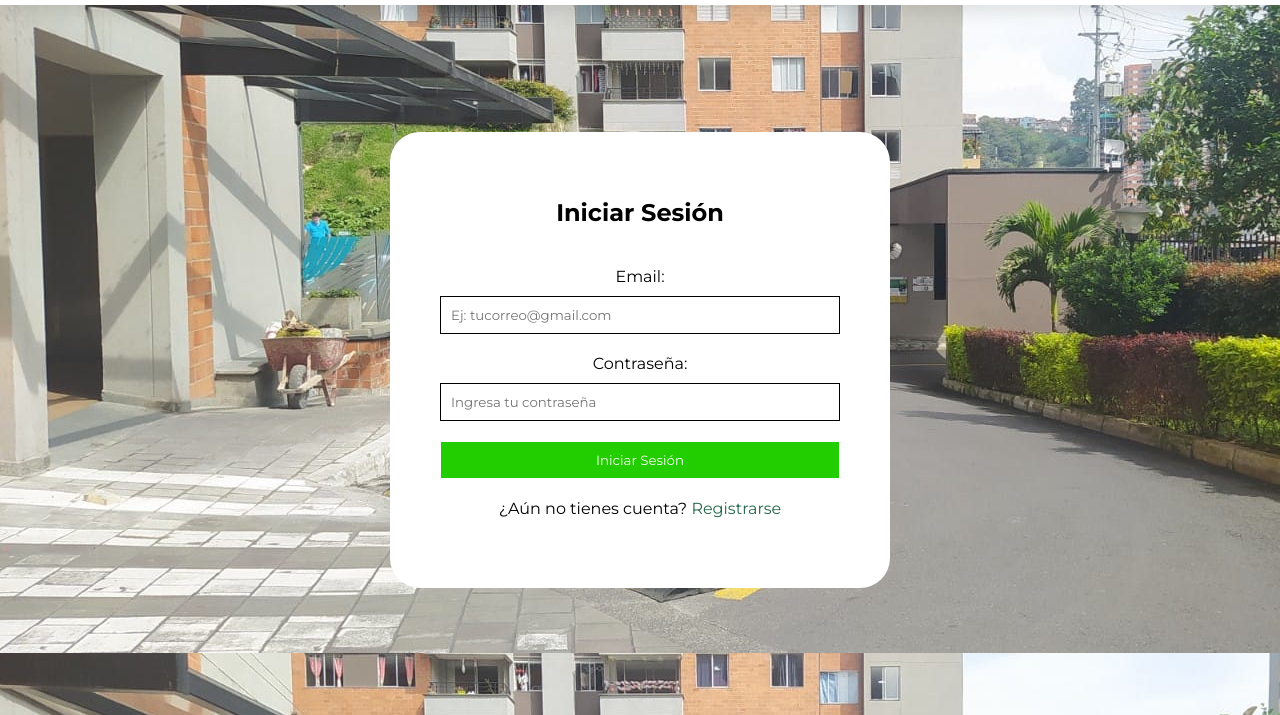
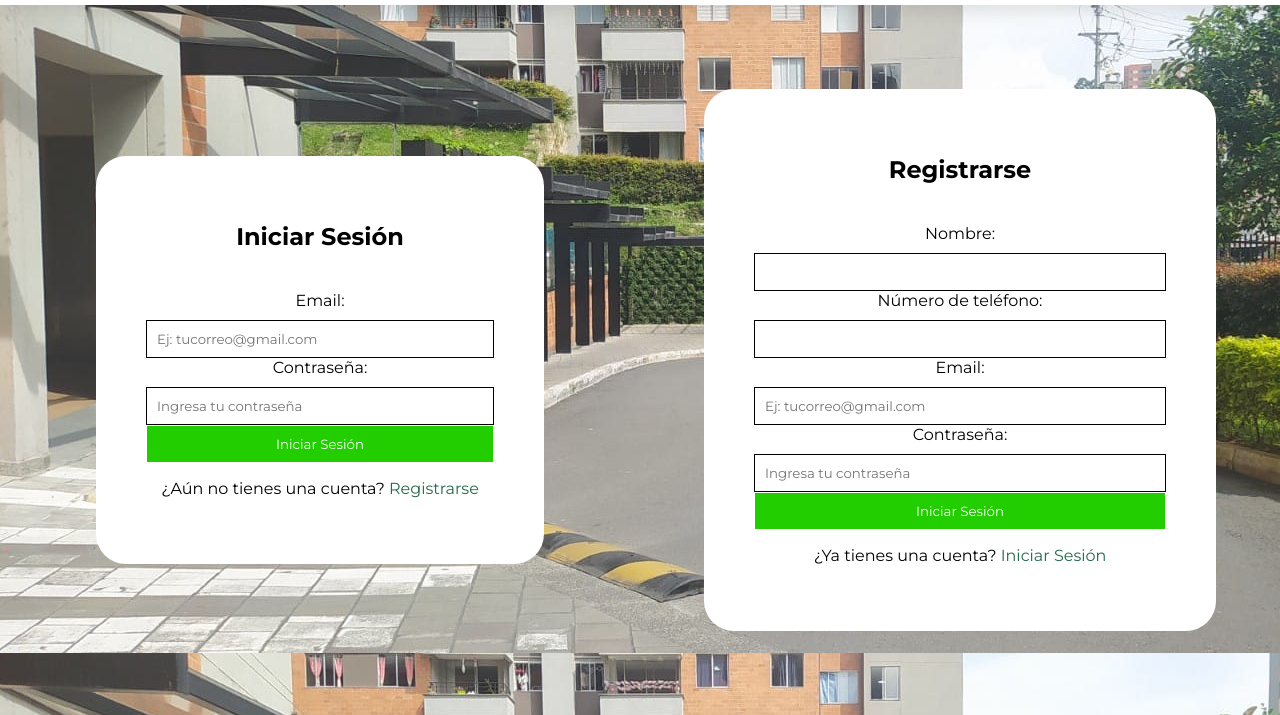
Before and after one commit to IsaBedoya/villa-del-parque, a plain HTML site: page ingresar/ingresar.html in a window 1280 px wide. Shown: the part 85-800 px from the top of the page. Drawn offline with Linux system fonts and the light colour scheme.

Commit message:
actualization

```diff
--- a/ingresar/css/ingresarStyles-dist.css
+++ b/ingresar/css/ingresarStyles-dist.css
@@ -93,7 +93,7 @@ main{
     height: 100vh;
 }
 
-.form{
+.form1, .form2{
     position: relative;
     margin-top: 90px;
     margin-left: auto;
@@ -105,6 +105,11 @@ main{
     background-color: rgb(255, 255, 255);
     border-radius: 30px;
     padding: 50px;
+}
+
+.form2{
+    width: 80%;
+    max-width: 800px;
 }
 
 .form__title h1{
@@ -151,6 +156,7 @@ input[type="submit"]:hover{
     text-decoration: underline;
 }
 
+
 /* RESPONSIVE */
 
 @media screen and (max-width: 600px){
--- a/ingresar/css/ingresarStyles.css
+++ b/ingresar/css/ingresarStyles.css
@@ -93,7 +93,7 @@ main{
     height: 100vh;
 }
 
-.form{
+.form1, .form2{
     position: relative;
     margin-top: 90px;
     margin-left: auto;
@@ -105,6 +105,11 @@ main{
     background-color: rgb(255, 255, 255);
     border-radius: 30px;
     padding: 50px;
+}
+
+.form2{
+    width: 80%;
+    max-width: 800px;
 }
 
 .form__title h1{
@@ -151,6 +156,7 @@ input[type="submit"]:hover{
     text-decoration: underline;
 }
 
+
 /* RESPONSIVE */
 
 @media screen and (max-width: 600px){
--- a/ingresar/ingresar.html
+++ b/ingresar/ingresar.html
@@ -29,7 +29,7 @@
 
     <main>
         <div class="containerForm sign-in">
-            <form action="" class="form">
+            <form action="" class="form1" id="formSignIn">
                 <div class="form__title">
                     <h1>Iniciar Sesión</h1>
                 </div>
@@ -45,7 +45,37 @@
                     <input type="submit" value="Iniciar Sesión">
                 </div>
                 <div class="form__footer">
-                    <p>¿Aún no tienes cuenta? <a href="#">Registrarse</a></p>
+                    <p>¿Aún no tienes una cuenta? <a href="#">Registrarse</a></p>
+                </div>
+            </form>
+        </div>
+
+        <div class="containerForm sign-up">
+            <form action="" class="form2" id="formSingUp">
+                <div class="form__title">
+                    <h1>Registrarse</h1>
+                </div>
+                <div class="form__name">
+                    <label for="name">Nombre: </label>
+                    <input type="text" id="name" name="name">
+                </div>
+                <div class="form__phone">
+                    <label for="tel">Número de teléfono: </label>
+                    <input type="number" id="tel" name="tel">
+                </div>
+                <div class="form__email">
+                    <label for="email">Email: </label>
+                    <input type="email" id="email" placeholder="Ej: tucorreo@gmail.com" name="email">
+                </div>
+                <div class="form__password">
+                    <label for="password">Contraseña: </label>
+                    <input type="password" id="password" placeholder="Ingresa tu contraseña" name="password">
+                </div>
+                <div class="form__login">
+                    <input type="submit" value="Iniciar Sesión" name="submit">
+                </div>
+                <div class="form__footer">
+                    <p>¿Ya tienes una cuenta? <a href="#">Iniciar Sesión</a></p>
                 </div>
             </form>
         </div>
--- a/ingresar/js/ingreso.js
+++ b/ingresar/js/ingreso.js
@@ -0,0 +1 @@
+const btnSignIn = document.getElementById
```
